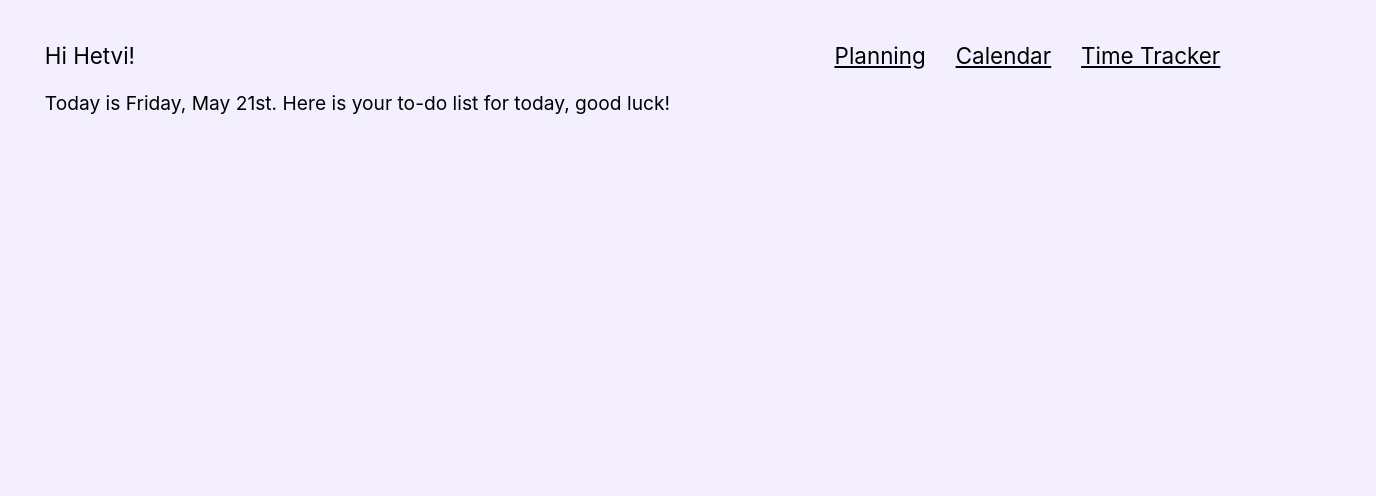
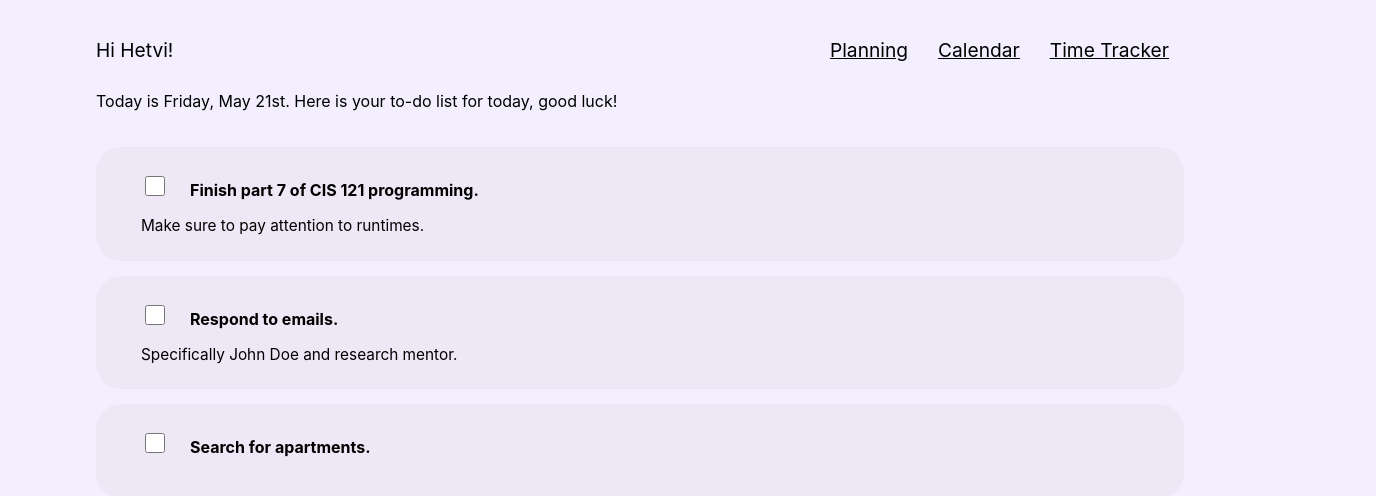
Before and after one commit to hetvshah/bProductive, a React (Create React App) app: page / in a window 1280 px wide. Shown: the top 496 px of the page, 1376 px wide, since content can reach past the window. Built offline with nearby package versions, Linux system fonts and the light colour scheme.

Commit message:
todo task on home page on frontend

```diff
--- a/src/components/Home.css
+++ b/src/components/Home.css
@@ -3,7 +3,7 @@
   height: 5vh;
   display: flex;
   flex-direction: row;
-  font-size: 1.75vw;
+  font-size: 1.5vw;
   justify-content: space-between;
   margin-top: 1.5vw;
 }
@@ -11,7 +11,7 @@
 .topLinks {
   text-align: right;
   /* margin-left: auto; */
-  margin-right: 3.5vw;
+  margin-right: 7.5vw;
 }
 
 u {
@@ -20,15 +20,38 @@ u {
 }
 
 u:hover {
-  color: #6600cc;
+  color: #cc99ff;
 }
 
-.header2 {
-  width: 100vw;
-  height: 5vh;
+.todo {
+  background: #eee8f6;
+  border-radius: 25px;
+  /* width: 50vw;
+  height: 15vh; */
+  margin: 15px;
+  padding: 10px 45px;
+  cursor: pointer;
+  margin-left: 7.5vw;
+  margin-right: 7.5vw;
+}
+
+.todo h3 {
+  align-items: center;
+  justify-content: space-between;
+  font-size: 1.25vw;
+}
+
+.todo p {
   display: flex;
-  flex-direction: row;
-  font-size: 1.3vw;
+  align-items: center;
   justify-content: space-between;
-  margin: 0;
+  font-size: 1.2vw;
 }
+
+.todo input {
+  width: 20px;
+  height: 20px;
+  margin-right: 25px;
+  padding: 3px 7px;
+  font-size: 17px;
+}
--- a/src/components/Home.js
+++ b/src/components/Home.js
@@ -2,10 +2,35 @@ import './Home.css';
 import { Link } from 'react-router-dom';
 
 const Home = () => {
+  const tasks = [
+    {
+      todo: 'Finish part 7 of CIS 121 programming. ',
+      notes: 'Make sure to pay attention to runtimes.',
+    },
+    {
+      todo: 'Respond to emails.',
+      notes: 'Specifically John Doe and research mentor.',
+    },
+    {
+      todo: 'Search for apartments.',
+      notes: '',
+    },
+  ];
+
+  const listTasks = tasks.map((task) => (
+    <div className="todo">
+      <h3>
+        <input type="checkbox" />
+        {task.todo}
+      </h3>
+      <p>{task.notes}</p>
+    </div>
+  ));
+
   return (
     <div>
       <div className="header">
-        <p style={{ marginLeft: '3.5vw' }}>Hi Hetvi!</p>
+        <p style={{ marginLeft: '7.5vw' }}>Hi Hetvi!</p>
         <div className="topLinks">
           <p className="links">
             <Link to="/planning">
@@ -20,9 +45,13 @@ const Home = () => {
           </p>
         </div>
       </div>
-      <p className="header" style={{ marginLeft: '3.5vw', fontSize: '1.5vw' , marginTop: '2.5vw'}}>
+      <p
+        className="header"
+        style={{ marginLeft: '7.5vw', fontSize: '1.25vw', marginTop: '2.5vw' }}
+      >
         Today is Friday, May 21st. Here is your to-do list for today, good luck!
       </p>
+      {listTasks}
     </div>
   );
 };
```
